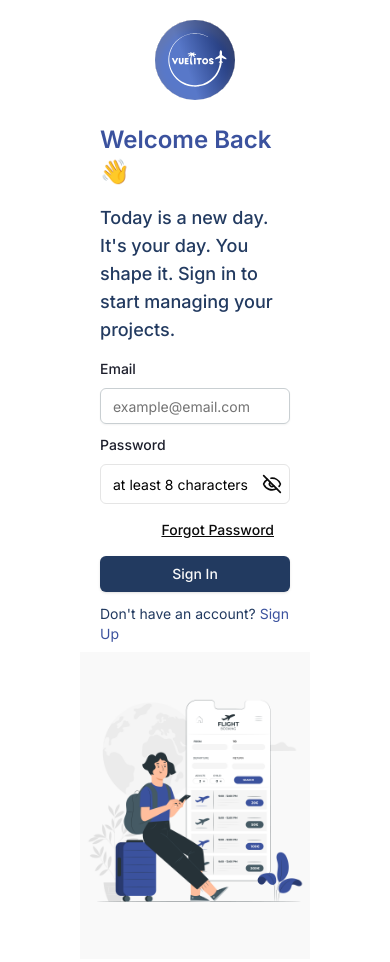
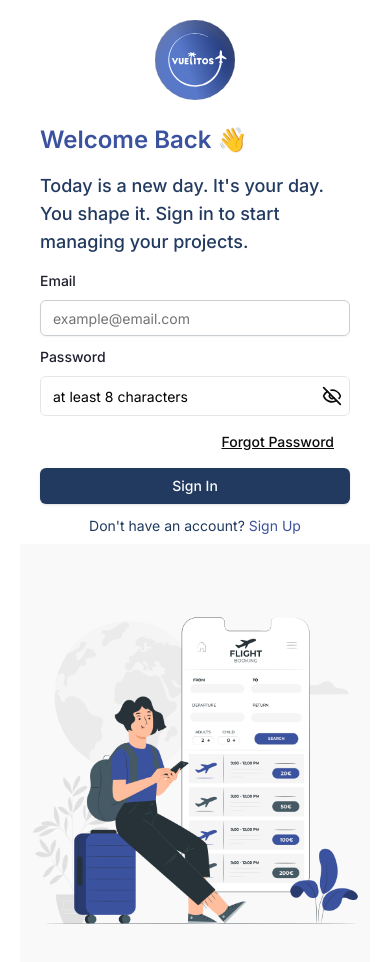
Before and after one commit to yuvraj-singh08/carib-admin, a React (Vite) app: page /login in a window 390 px wide. Shown: the top 962 px of the page. Built offline with nearby package versions, Linux system fonts and the light colour scheme; no server answers.

Commit message:
Refactor auth-wrapper.tsx to adjust horizontal padding for different screen sizes

```diff
--- a/src/components/shared/auth-wrapper.tsx
+++ b/src/components/shared/auth-wrapper.tsx
@@ -12,7 +12,7 @@ export const MaxWrapper = ({ children, ...rest }: MaxWrapperProps) => {
         initial={{ opacity: 0 }}
         animate={{ opacity: 1 }}
         transition={{ duration: 0.6 }}
-        className="w-full h-full bg-white !scroll-smooth overflow-x-hidden px-20"
+        className="w-full h-full bg-white !scroll-smooth overflow-x-hidden px-5 md:px-10 lg:px-20"
         {...rest}
         style={{ scrollBehavior: "smooth" }}
       >
```
